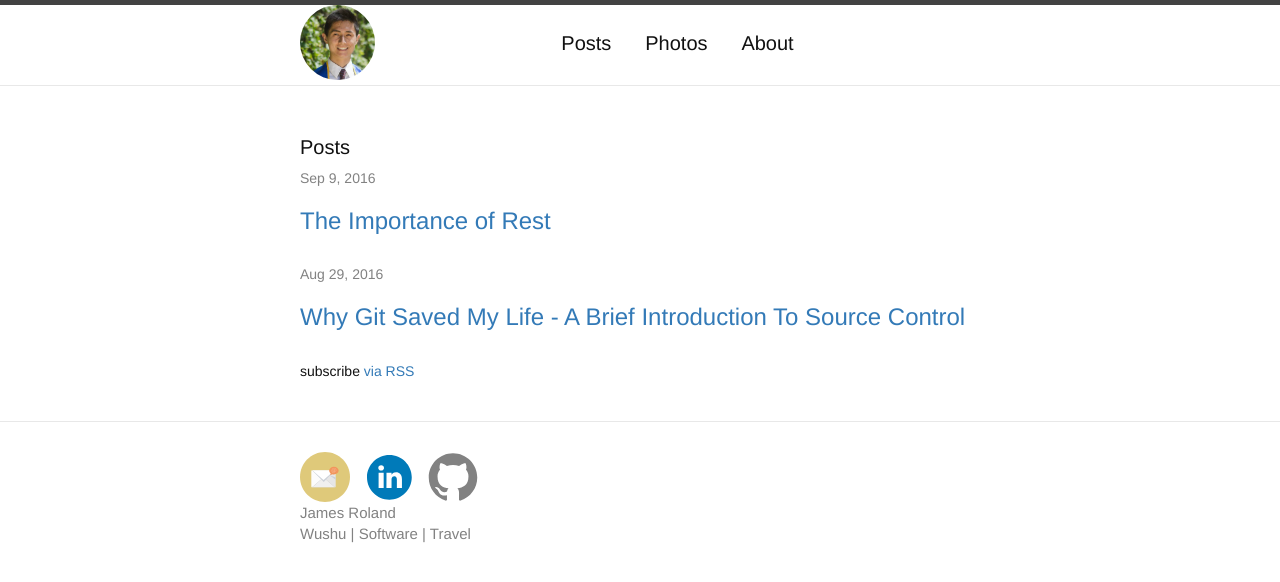
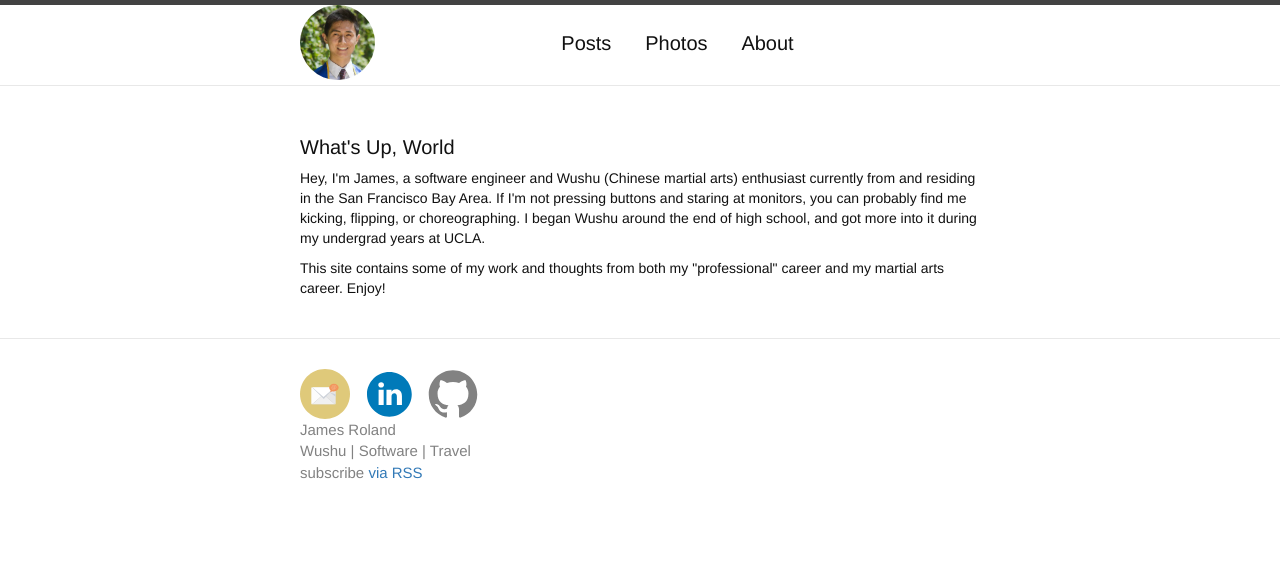
Before and after one commit to james-a-roland/jroland81093.github.io, a Jekyll site: the page built from index.html, in a window 1280 px wide. Shown: the top 582 px of the page. Built offline with Jekyll 4.4.1, drawn with Linux system fonts in a browser that asks for light colours.

Commit message:
Fixed the footer and the index page

```diff
--- a/_includes/footer.html
+++ b/_includes/footer.html
@@ -7,6 +7,7 @@
                 </div>
                 <br> James Roland
                 <br> Wushu | Software | Travel
+                <p class="rss-subscribe">subscribe <a href="{{ " /feed.xml " | prepend: site.baseurl }}">via RSS</a></p>
             </div>
         </div>
     </div>
--- a/index.html
+++ b/index.html
@@ -2,16 +2,11 @@
 layout: default
 ---
 <div class="home">
-    <h1 class="page-heading">Posts</h1>
-    <ul class="post-list">
-        {% for post in site.posts %}
-        <li>
-            <span class="post-meta">{{ post.date | date: "%b %-d, %Y" }}</span>
-            <h2>
-        <a class="post-link" href="{{ post.url | prepend: site.baseurl }}">{{ post.title }}</a>
-        </h2>
-        </li>
-        {% endfor %}
-    </ul>
-    <p class="rss-subscribe">subscribe <a href="{{ " /feed.xml " | prepend: site.baseurl }}">via RSS</a></p>
+    <h1 class="page-heading">What's Up, World</h1>
+    <p>
+        Hey, I'm James, a software engineer and Wushu (Chinese martial arts) enthusiast currently from and residing in the San Francisco Bay Area. If I'm not pressing buttons and staring at monitors, you can probably find me kicking, flipping, or choreographing. I began Wushu around the end of high school, and got more into it during my undergrad years at UCLA.
+    </p>
+    <p>
+    This site contains some of my work and thoughts from both my "professional" career and my martial arts career. Enjoy!
+    </p>
 </div>
```
